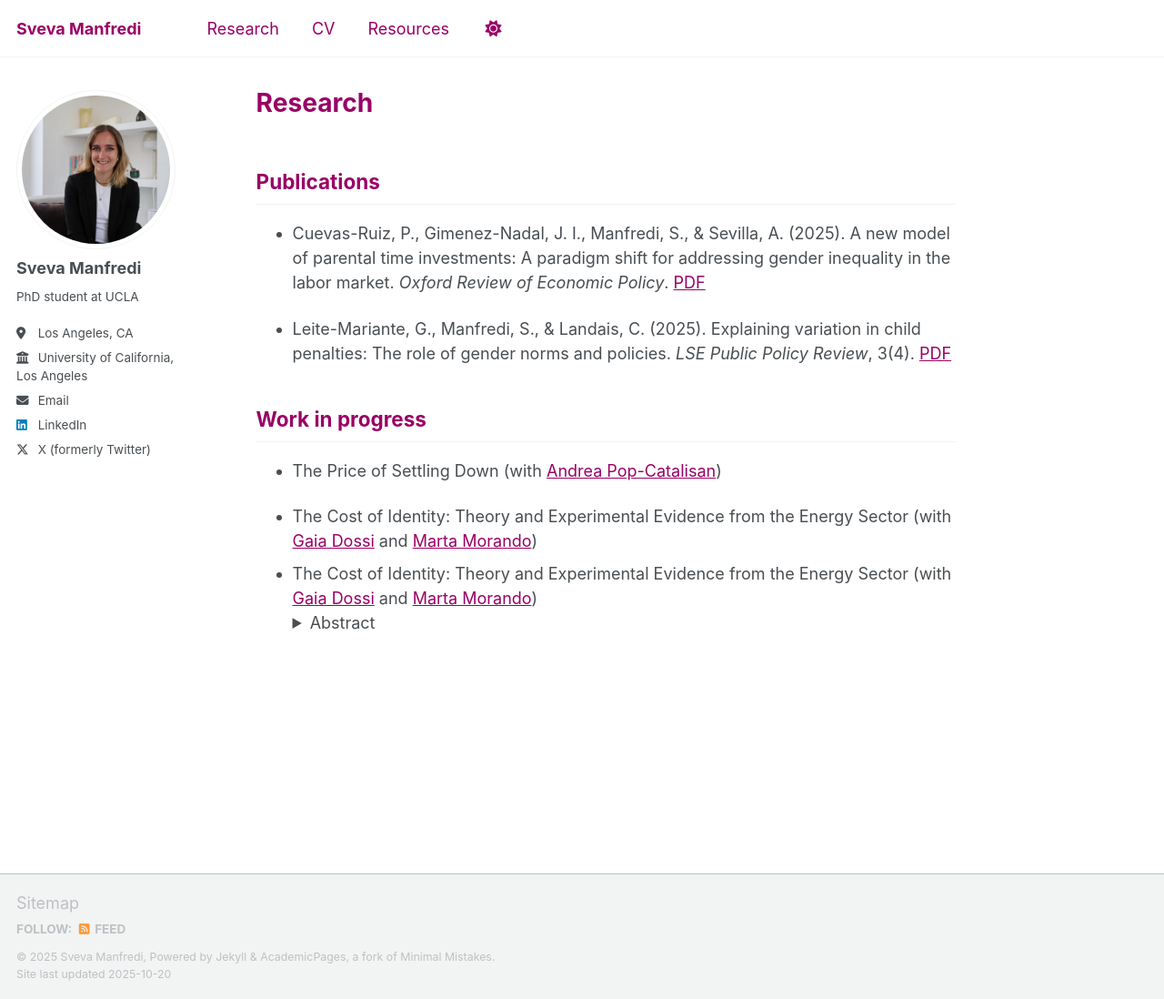
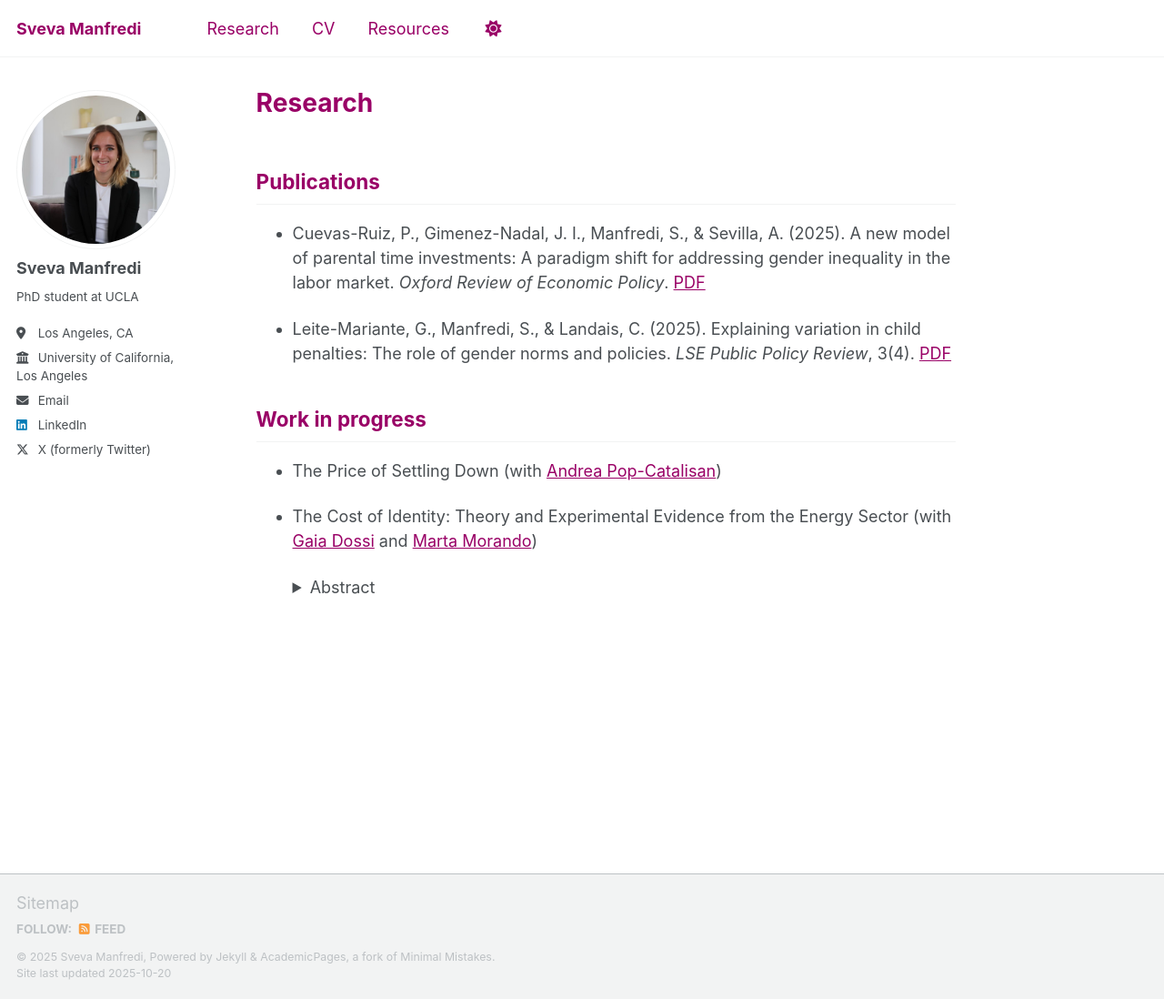
Before and after one commit to svemanfre/svemanfre.github.io, a Jekyll site: the page built from _pages/research.md, in a window 1280 px wide and 1098 px high. Shown: the whole window at 91% size. Built offline with Jekyll 4.4.1, drawn with Linux system fonts in a browser that asks for light colours; a script that is not in the unit is left out.

Commit message:
Update research.md

```diff
--- a/_pages/research.md
+++ b/_pages/research.md
@@ -15,7 +15,6 @@ author_profile: true
 - <span class="paper-title">The Price of Settling Down</span> (with [Andrea Pop-Catalisan](https://andreapopcatalisan.github.io/research/))
 
 - <span class="paper-title">The Cost of Identity: Theory and Experimental Evidence from the Energy Sector</span> (with [Gaia Dossi](https://sites.google.com/view/gaiadossi) and [Marta Morando](https://martamorando.com))
-- <span class="paper-title">The Cost of Identity: Theory and Experimental Evidence from the Energy Sector</span> (with [Gaia Dossi](https://sites.google.com/view/gaiadossi) and [Marta Morando](https://martamorando.com))
   <details><summary>Abstract</summary>
   <div class="abstract">
   How does identity affect occupational choice? We study this question in the energy labor market, as oil and gas firms play a fundamental role in the green transition. We design and administer a survey experiment to job seekers entering the labor market for the first time. We find that individuals assign positive amenity value to working for a company whose core business aligns with their environmental identity and disamenity value to those that conflict with it. Respondents with green identities are willing to forgo 20% of their salary to work in a renewable energy firm rather than a generic energy company, and require a 15% wage premium to accept a job in an oil and gas firm. This pattern also holds when individuals apply to work in teams focusing on clean energy within these firms. To isolate social-image effects, we randomize whether job choices are private or publicly disclosed. Social image concerns significantly influence occupational choices, especially for jobs perceived as socially stigmatized. We develop a model of occupational choice in which individuals have private preferences over jobs and derive utility from aligning with social norms. In structural simulations, we study how the social environment shapes labor market inequality and the pace of the green transition.
```
